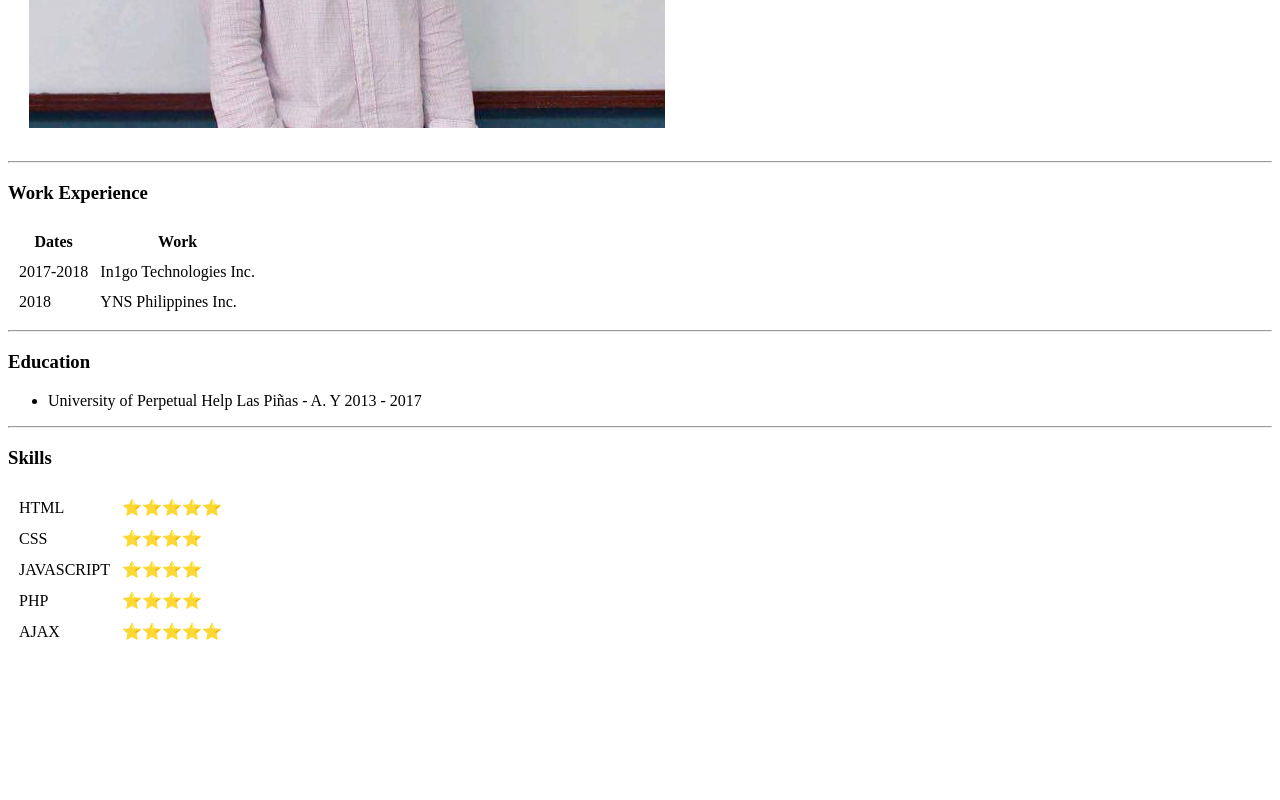
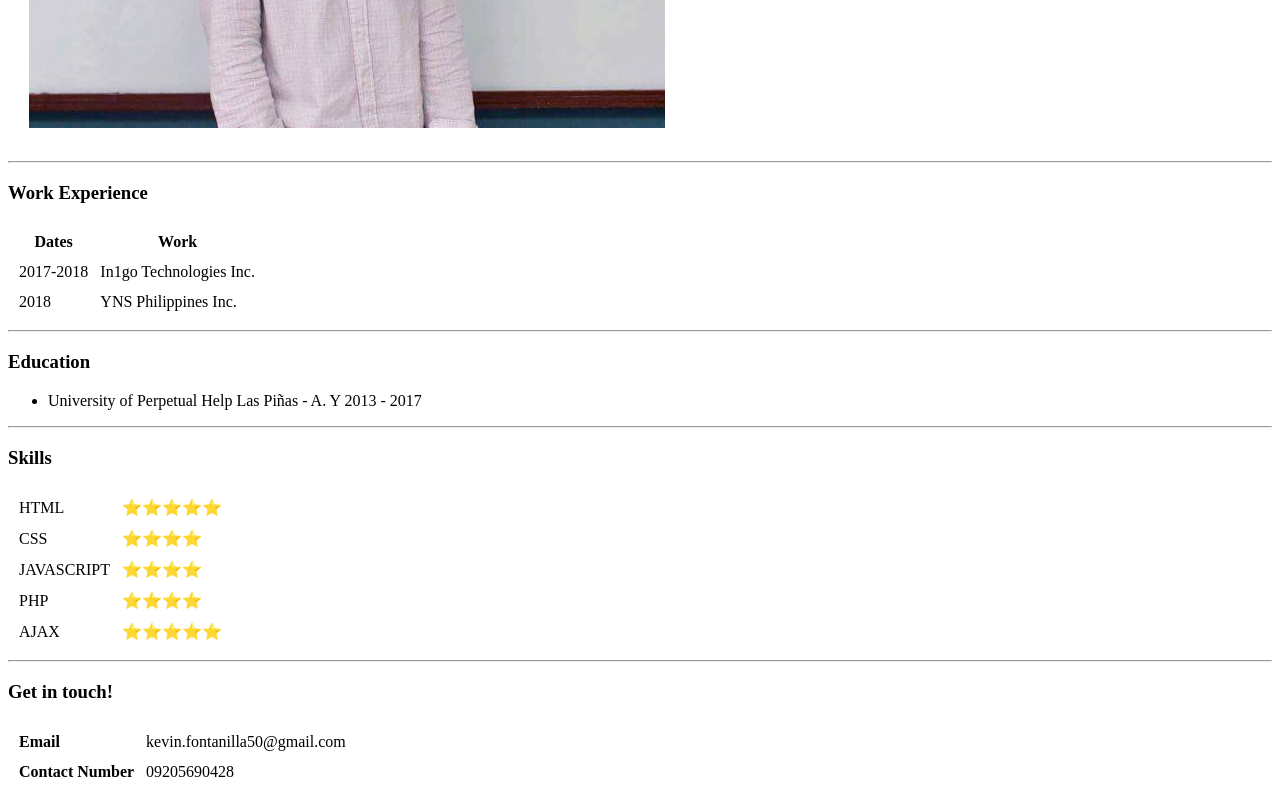
Before and after one commit to StArBuLLeT/cv, a plain HTML site: page index.html in a window 1280 px wide. Shown: the part 456-1256 px from the top of the page. Before the commit the page ends 1116 px from the top, so only its background shows below. Drawn offline with Linux system fonts and the light colour scheme.

Commit message:
Add get in touch section files

```diff
--- a/index.html
+++ b/index.html
@@ -64,5 +64,17 @@
             <td>⭐⭐⭐⭐⭐</td>
         </tr>
     </table>
+    <hr>
+    <h3>Get in touch!</h3>
+    <table cellspacing="10">
+        <tr>
+            <td><strong>Email</strong></td>
+            <td>kevin.fontanilla50@gmail.com</td>
+        </tr>
+        <tr>
+            <td><strong>Contact Number</strong></td>
+            <td>09205690428</td>
+        </tr>
+    </table>
 </body>
 </html>
```
